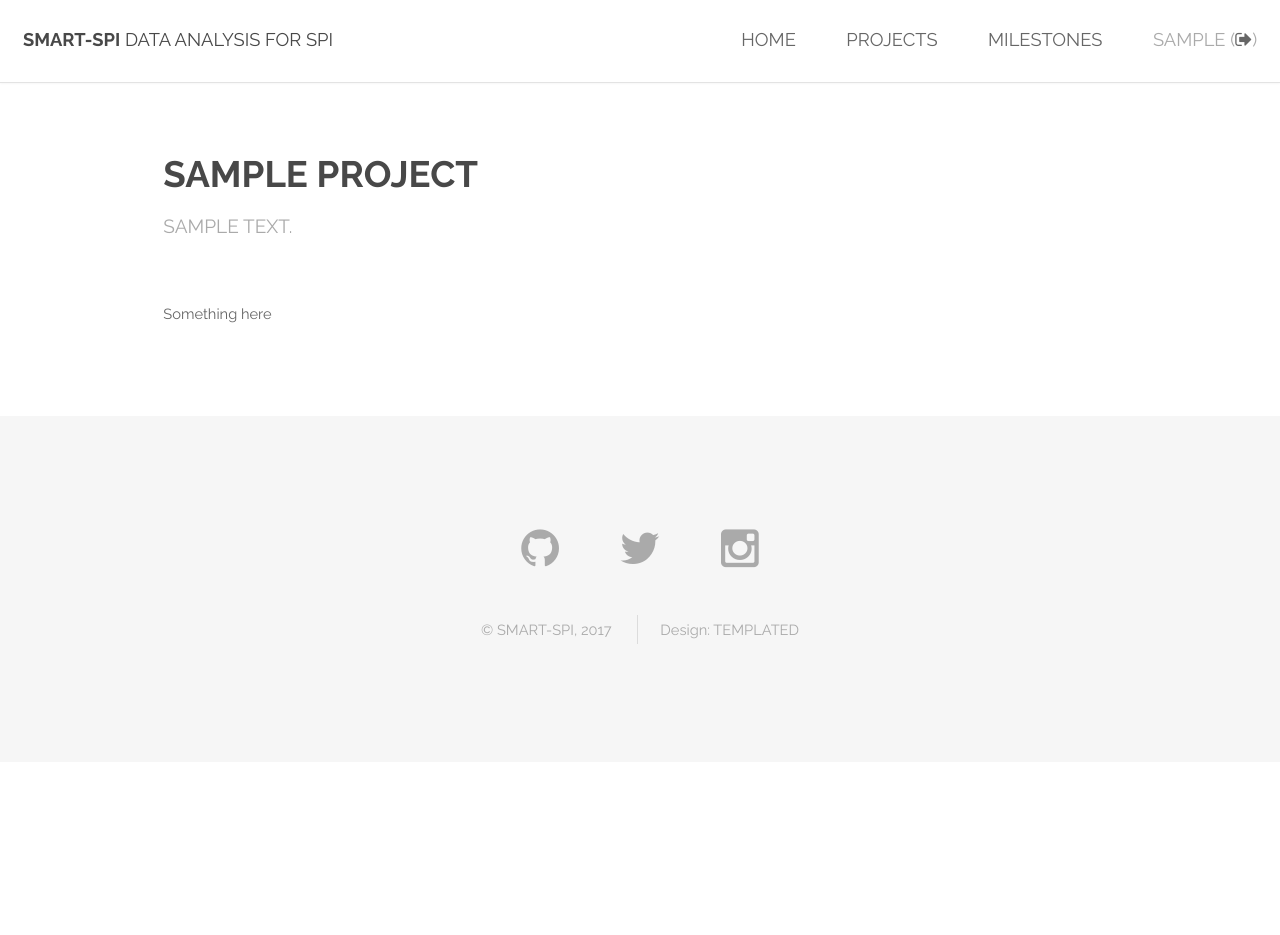
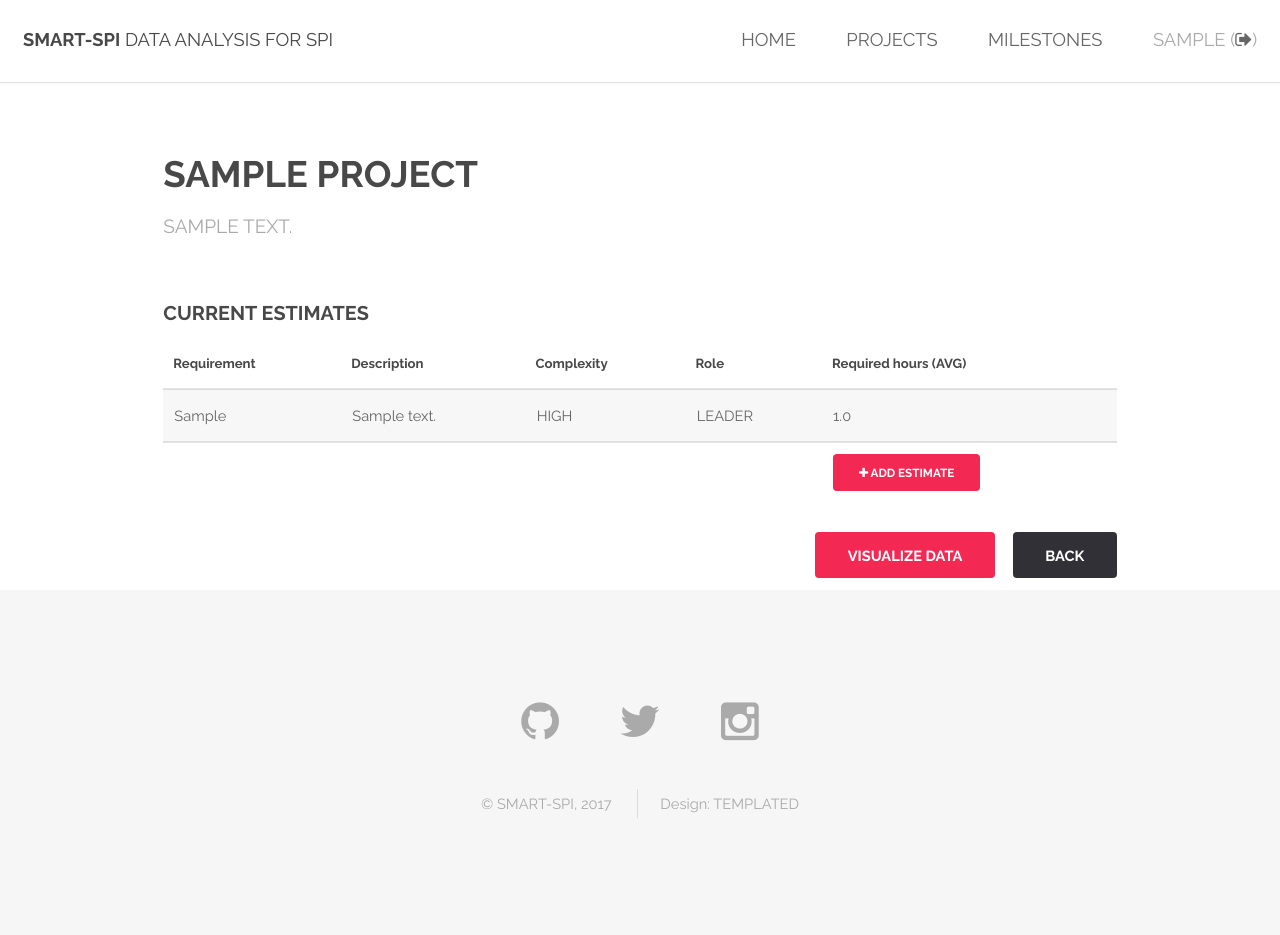
Before and after one commit to freddyiniguez/daspi, a Django app: page /projects/1/ in a window 1280 px wide. Before the commit the page ends 644 px from the top, so only its background shows below. Run offline with Django 3.2, Linux system fonts and the light colour scheme; a user stored in the database is signed in; tables that the repository leaves empty hold one stand-in row (values such as "Sample post").

Commit message:
Estimate model was added.

```diff
--- a/tool/admin.py
+++ b/tool/admin.py
@@ -1,4 +1,5 @@
 from django.contrib import admin
-from .models import Project
+from .models import Project, Estimate
 
 admin.site.register(Project)
+admin.site.register(Estimate)
--- a/tool/models.py
+++ b/tool/models.py
@@ -8,3 +8,36 @@
 
 	def __str__(self):
 		return self.title
+
+class Estimate(models.Model):
+	project = models.ForeignKey('tool.Project', related_name = 'estimates')
+	requirement = models.CharField(max_length = 200)
+	description = models.TextField()
+	# An enum is created to select the complexity of a requirement
+	COMPLEXITY_CHOICES = (
+		('HIGH', '+30 hours'),
+		('MEDIUM', '21-30 hours'),
+		('LOW', '0-20 hours'),
+	)
+	complexity = models.CharField(
+		max_length = 20,
+		choices = COMPLEXITY_CHOICES,
+	)
+	# An enum is created to select the role
+	ROLE_CHOICES = (
+		('LEADER', 'Project Leader'),
+		('HARDWARE DEVT', 'Hardware developer'),
+		('SOFTWARE DEVT', 'Software developer'),
+		('PCB', 'PCB Designer'),
+		('TESTER', 'Tester'),
+		('IMPLEMENTATOR', 'Implementator'),
+		('CONF ADMIN', 'Configuration administrator'),
+	)
+	role = models.CharField(
+		max_length = 30,
+		choices = ROLE_CHOICES,
+	)
+	required_hours = models.FloatField()
+
+	def __str__(self):
+		return self.requirement
--- a/tool/templates/tool/project_detail.html
+++ b/tool/templates/tool/project_detail.html
@@ -11,7 +11,56 @@
 				<p align="justify">{{ project.description }}</p>
 			</header>
 
-			<p>Something here</p>
+			<!-- Table: Estimates -->
+				<section>
+					<h3>Current estimates</h3>
+					<div class="table-wrapper">
+						<table>
+							<thead>
+								<tr>
+									<th>Requirement</th>
+									<th>Description</th>
+									<th>Complexity</th>
+									<th>Role</th>
+									<th>Required hours (AVG)</th>
+								</tr>
+							</thead>
+
+							<tbody>
+								{% for estimate in project.estimates.all %}
+									<tr>
+										<td>{{ estimate.requirement }}</td>
+										<td>{{ estimate.description }}</td>
+										<td>{{ estimate.complexity }}</td>
+										<td>{{ estimate.role }}</td>
+										<td>{{ estimate.required_hours }}</td>
+									</tr>
+								{% endfor %}
+							</tbody>
+							<tfoot>
+								<tr>
+									<td></td>
+									<td></td>
+									<td></td>
+									<td></td>
+									<td>
+										<a href="" class="button special small" title="Add estimate to current project"><i class="fa fa-plus" aria-hidden="true"></i> Add estimate</a>
+									</td>
+								</tr>
+							</tfoot>
+						</table>
+					</div>
+					<div class="12u$">
+						<ul class="actions pull-right">
+							<li><a href="/" class="button special">Visualize data</a></li>
+							<li><a href="/projects" class="button">Back</a></li>
+						</ul>
+					</div>
+				</section>
+
+			<!-- Table: Tasks -->
+
+			<!-- Table: Effort/Cost -->
 		</div>
 	</section>
 {% endblock %}
```
Also changed, not shown: tool/views.py (+5 -5 lines), tool/migrations/0002_estimates.py (added), tool/migrations/0003_auto_20170818_1119.py (added), tool/migrations/0004_auto_20170818_1135.py (added), tool/migrations/0005_auto_20170818_1137.py (added), 7 other files.
